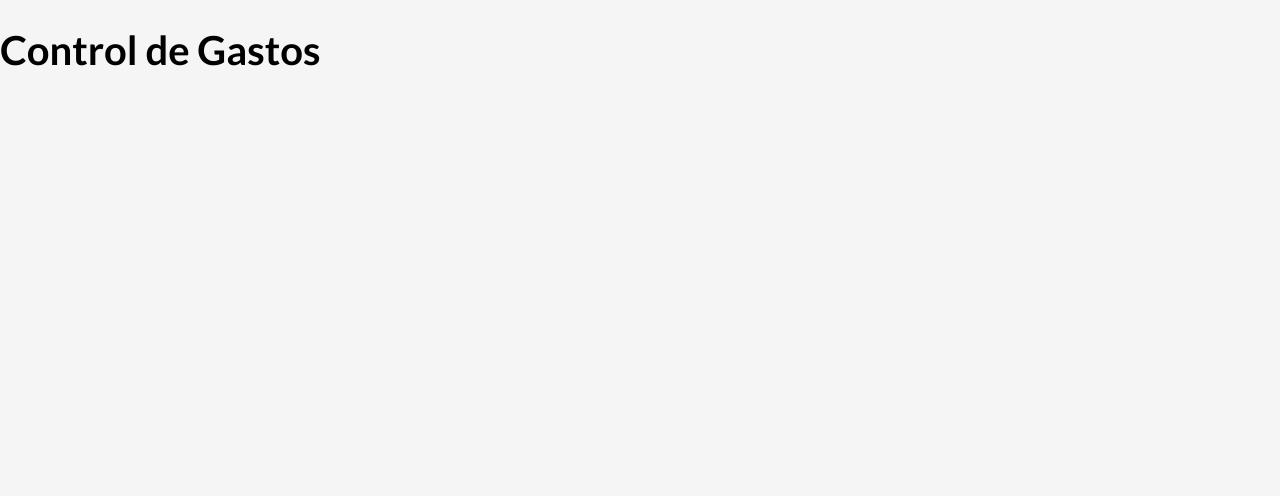
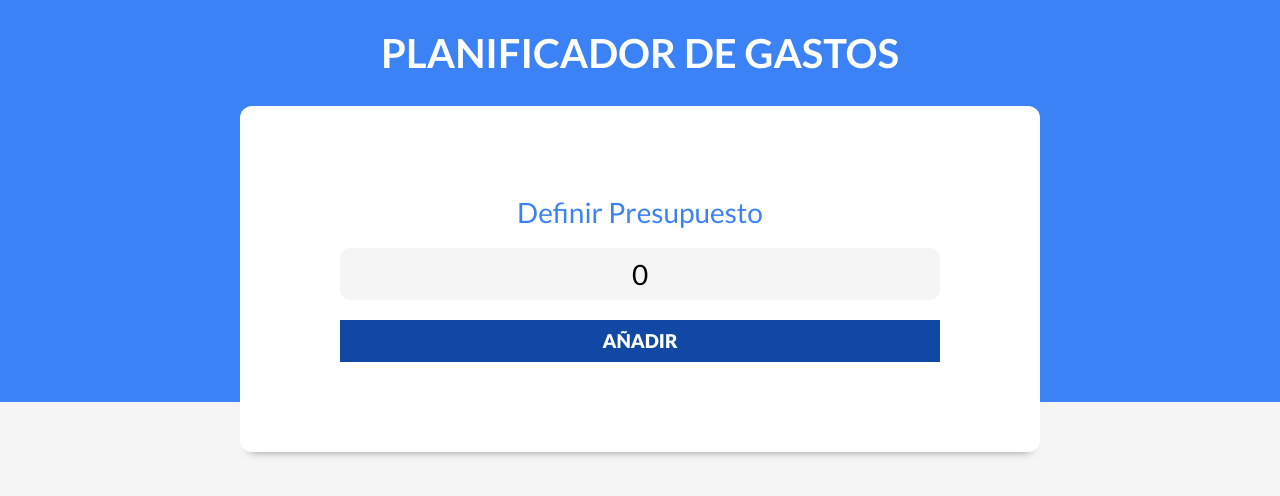
Before and after one commit to JenniferGonzalez36/CursoReactPlanificador, a React (Vite) app: page / in a window 1280 px wide. Shown: the top 496 px of the page. Built offline with nearby package versions, Linux system fonts and the light colour scheme.

Commit message:
Making the main form and validating it.

```diff
--- /dev/null
+++ b/components/Header.jsx
@@ -0,0 +1,23 @@
+import React from 'react'
+import NuevoPresupuesto from './NuevoPresupuesto'
+
+function Header({budget, setBudget, isValidBudget, setIsValidBudget}) {
+  return (
+    <header>
+        <h1>Planificador de Gastos</h1>
+
+        {isValidBudget ? (
+            <p>Control Presupuesto</p>
+        ) : (
+            <NuevoPresupuesto
+                budget={budget} setBudget={setBudget}
+                setIsValidBudget={setIsValidBudget}
+            />
+        )}
+
+
+    </header>
+  )
+}
+
+export default Header
--- /dev/null
+++ b/components/Mensaje.jsx
@@ -0,0 +1,9 @@
+import React from 'react'
+
+const Mensaje = ({ children, type }) => {
+  return (
+    <div className={`alerta ${type}`}>{children}</div>
+  )
+}
+
+export default Mensaje
--- /dev/null
+++ b/components/NuevoPresupuesto.jsx
@@ -0,0 +1,42 @@
+import React from 'react'
+import { useState } from 'react';
+import Mensaje from './Mensaje';
+
+function NuevoPresupuesto({ budget, setBudget, setIsValidBudget }) {
+
+    const [message, setMessage] = useState("");
+
+    const handleBudget = (e) => {
+        e.preventDefault();
+
+        if(!Number(budget) || Number(budget) < 0){
+            setMessage("No es un presupuesto válido");
+            return;
+        }
+        setMessage("");
+        setBudget(Number(budget));
+        setIsValidBudget(true);
+
+    }
+
+
+    return (
+        <div className='contenedor-presupuesto contenedor sombra'>
+            <form onSubmit={handleBudget} className='formulario'>
+                <div className='campo'>
+                    <label htmlFor="">Definir Presupuesto</label>
+                    <input
+                        className='nuevo-presupuesto'
+                        type="text" placeholder='Añade tu Presupuesto' value={budget}
+                        onChange={(e) => setBudget(e.target.value)}
+                    />
+                </div>
+                <input type="submit" value="Añadir"/>
+
+                {message && <Mensaje type="error">{message}</Mensaje>}
+            </form>
+        </div>
+    )
+}
+
+export default NuevoPresupuesto
--- a/src/App.jsx
+++ b/src/App.jsx
@@ -1,9 +1,18 @@
 import { useState } from 'react'
+import Header from '../components/Header'
 
 function App() {
 
+  const [budget, setBudget] = useState(0);
+  const [isValidBudget, setIsValidBudget] = useState(false);
+
   return (
-    <h1>Control de Gastos</h1>
+    <div>
+      <Header
+        budget={budget} setBudget={setBudget}
+        isValidBudget={isValidBudget} setIsValidBudget={setIsValidBudget}
+        />
+    </div>
   )
 }
 
```
Also changed, not shown: .eslintrc.cjs (added), 1 other file (tests, documents, lock files or other folders).
